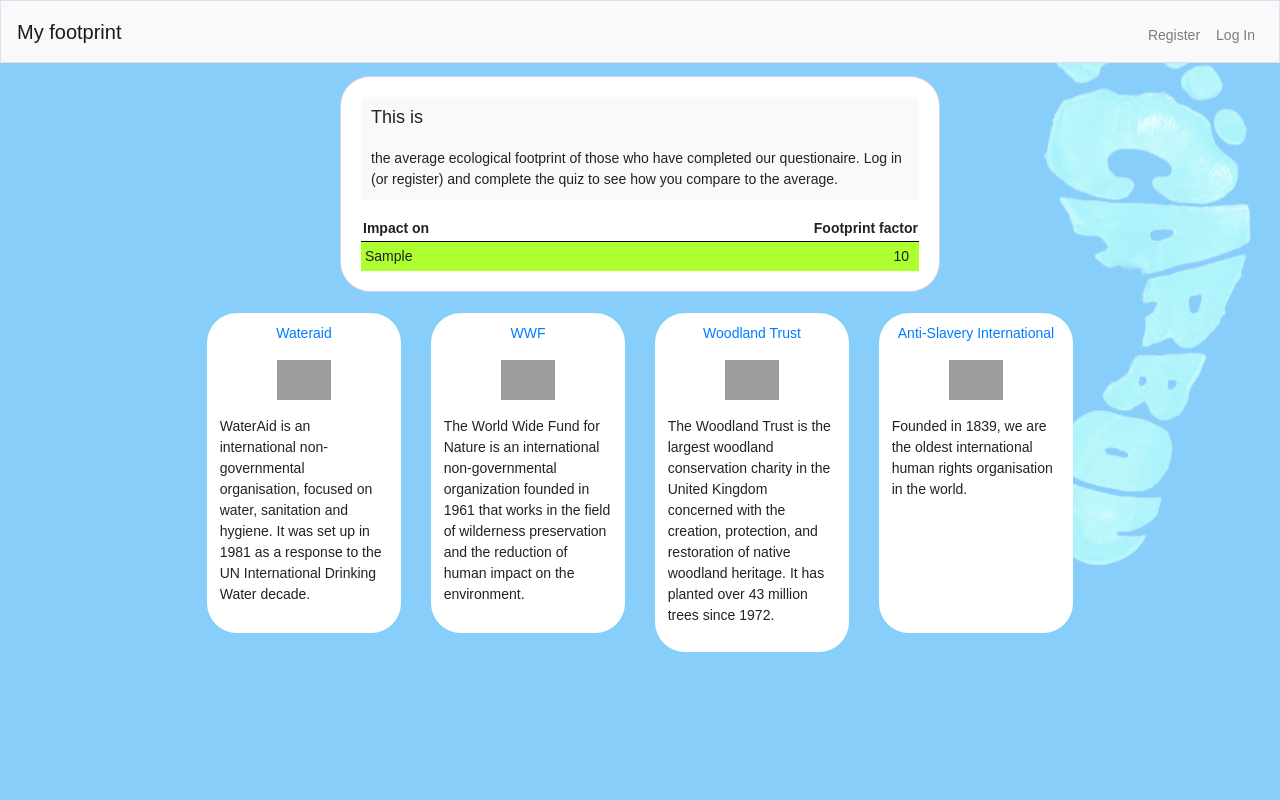
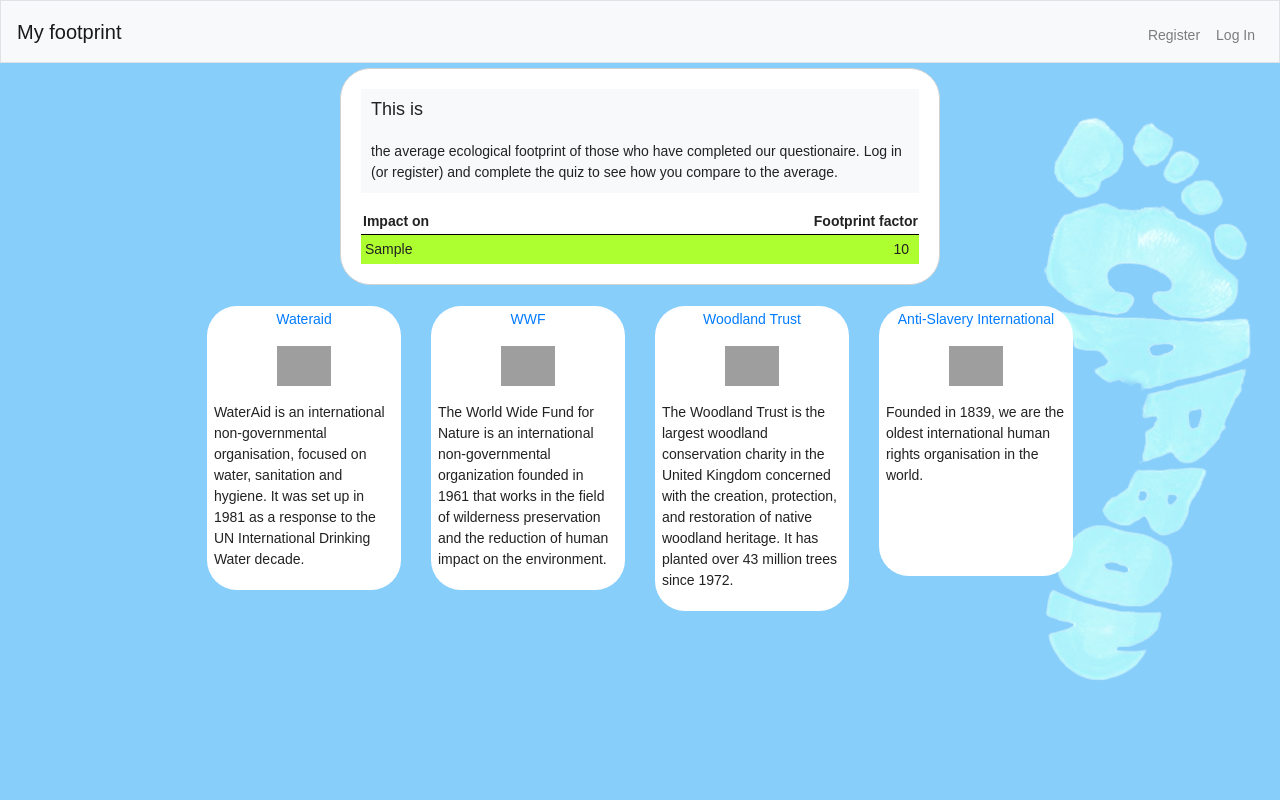
Before and after one commit to peter-sari/my-footprint, a Flask app: page / in a window 1280 px wide. Run offline with Flask 2, Linux system fonts and the light colour scheme; a database or web service that is not in the repository returns one stand-in record (values such as "Sample title"); some libraries are stand-ins or nearby versions; grey boxes are pictures that could not be loaded.

Commit message:
background fix

```diff
--- a/static/styles.css
+++ b/static/styles.css
@@ -1,3 +1,7 @@
+html {
+  min-height: 100%;
+}
+
 body {
   font-size: 14px;
   font-family: arial, sans-serif;
@@ -5,7 +9,7 @@
   background-color: lightskyblue;
   background-image: url("/static/backg.png");
   background-repeat: no-repeat;
-  background-position: right -20%;
+  background-position: right center;
   background-blend-mode: screen;
 }
 
@@ -14,16 +18,12 @@
   outline: none;
 }
 
-.flex {
-  display: flex;
-}
-
 .container {
   background-color: white;
   margin: auto;
   text-align: center;
   width: 80%;
-  margin-top: 1%;
+  margin-top: 5px;
   max-width: 600px;
   border: 0.5px solid lightgrey;
   border-radius: 30px;
@@ -123,8 +123,8 @@
 
   .news {
     background-color: white;
-    min-height: 320px;
-    padding: 5%;
+    min-height: 270px;
+    padding: 2%;
     border-radius: 30px;
     }
 
--- a/templates/login.html
+++ b/templates/login.html
@@ -2,7 +2,8 @@
 {% extends "layout.html" %}
 
 {% block main %}
-<div class="flex">
+
+
         <div class="container">
             <form action="/login" method="post">
                 <input autocomplete="off" autofocus class="form-control" name="username" placeholder="Username" type="text">
@@ -10,5 +11,6 @@
                 <button class="btn btn-primary" type="submit">Log In</button>
             </form>
         </div>
-</div>
+
+
 {% endblock %}
--- a/templates/register.html
+++ b/templates/register.html
@@ -5,7 +5,7 @@
 {% endblock %}
 
 {% block main %}
-<div class="flex">
+
 <div class="container">
     <form action="/register" method="post">
         <input autocomplete="off" autofocus class="form-control" name="username" placeholder="Username" type="text">
@@ -22,5 +22,5 @@
         <button class="btn btn-primary" type="submit">Register</button>
     </form>
 </div>
-</div>
+
 {% endblock %}
```
Lines whose indentation alone changed are shown as unchanged.
